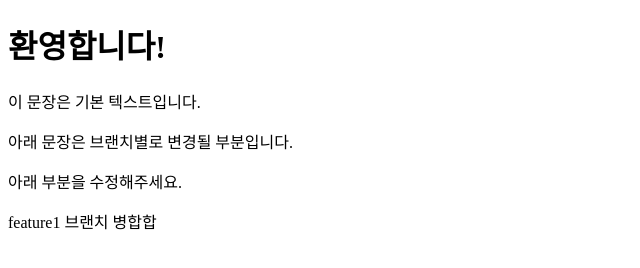
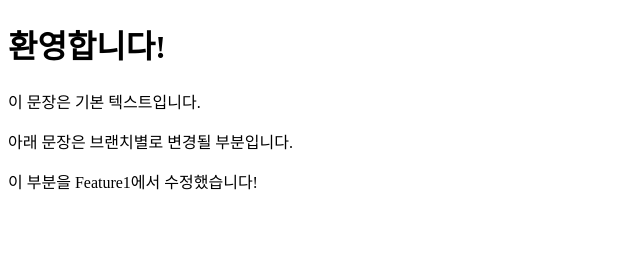
Before and after one commit to kdowon3/example, a plain HTML site: page index.html in a window 1280 px wide. Shown: the whole page, without its empty margins (0-640 px from the left). Drawn offline with Linux system fonts and the light colour scheme.

Commit message:
feat:feature1

```diff
--- a/index.html
+++ b/index.html
@@ -9,7 +9,6 @@
     <h1>환영합니다!</h1>
     <p>이 문장은 기본 텍스트입니다.</p>
     <p>아래 문장은 브랜치별로 변경될 부분입니다.</p>
-    <p>아래 부분을 수정해주세요.</p>
-    <p>feature1 브랜치 병합합</p>
+    <p>이 부분을 Feature1에서 수정했습니다!</p>
 </body>
 </html>
```
